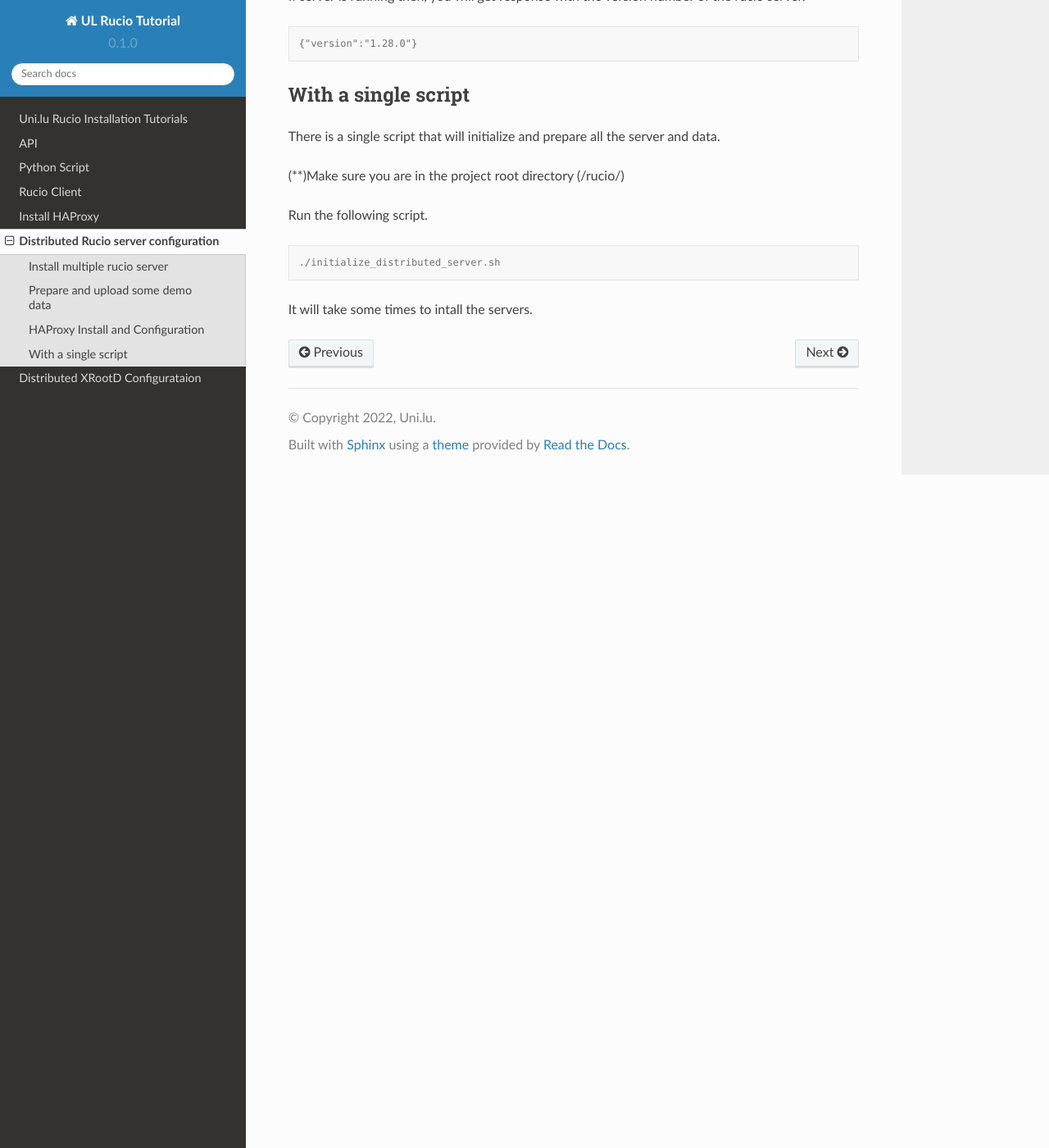
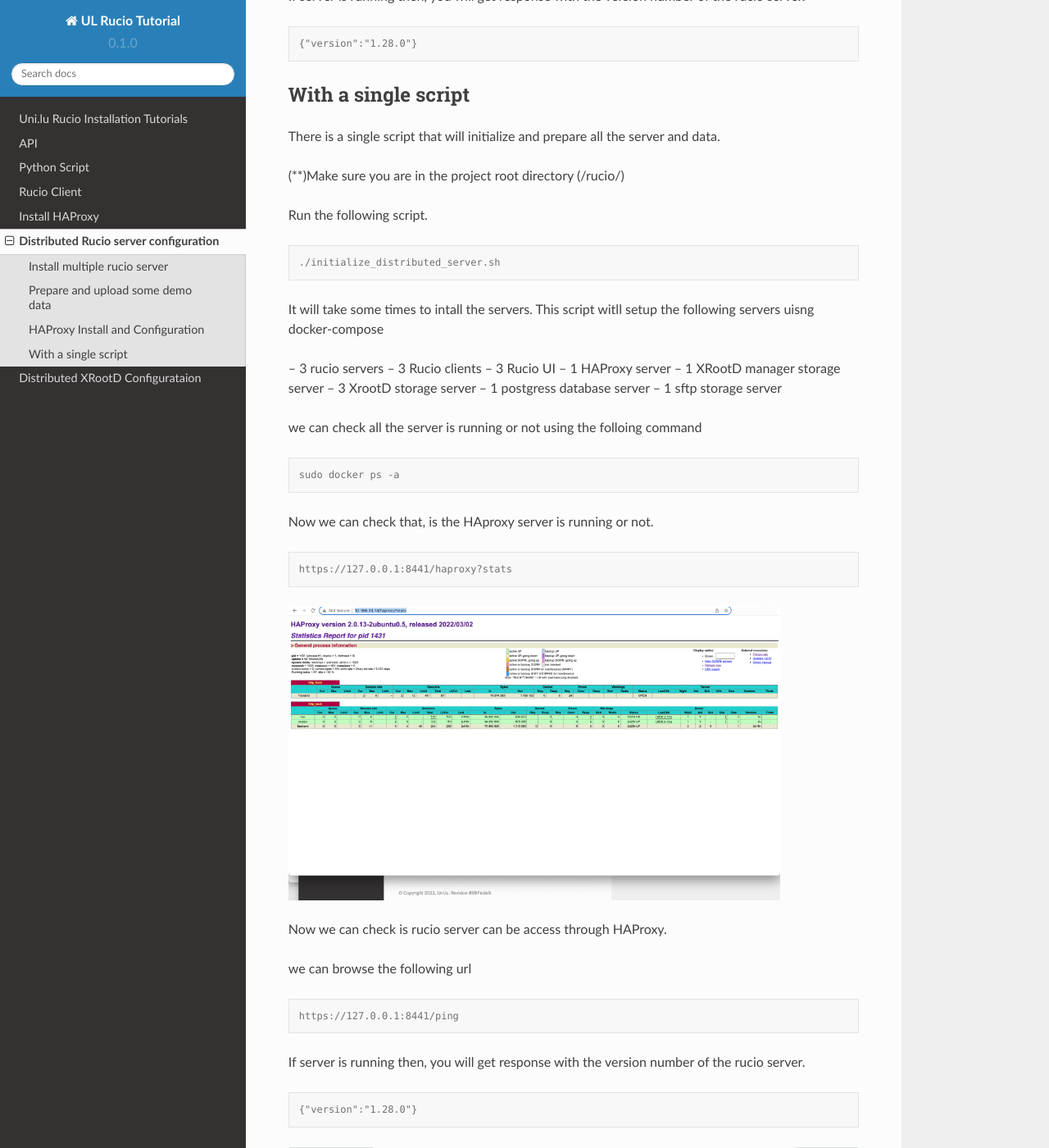
Before and after one commit to rahman-unilu/ulhpc-rucio-tutorials, a Sphinx documentation site: the page built from docs/source/distributedrucio.rst, in a window 1280 px wide and 1400 px high, scrolled down 5450 px. Shown: the whole window at 82% size. Built offline with Sphinx 7.4.7 and the Read the Docs theme 2.0.0, drawn with Linux system fonts in a browser that asks for light colours.

Commit message:
Update distributedrucio.rst

```diff
--- a/docs/source/distributedrucio.rst
+++ b/docs/source/distributedrucio.rst
@@ -239,4 +239,42 @@ Run the following script.
 	./initialize_distributed_server.sh
 
 
-It will take some times to intall the servers.
+It will take some times to intall the servers. This script witll setup the following servers uisng docker-compose
+
+-- 3 rucio servers
+-- 3 Rucio clients
+-- 3 Rucio UI
+-- 1 HAProxy server
+-- 1 XRootD manager storage server
+-- 3 XrootD storage server
+-- 1 postgress database server
+-- 1 sftp storage server
+
+we can check all the server is running or not using the folloing command
+
+.. code-block:: console
+
+	sudo docker ps -a
+
+Now we can check that, is the HAproxy server is running or not.
+
+.. code-block:: console
+
+    https://127.0.0.1:8441/haproxy?stats
+
+.. image:: haproxy_state_page.png
+   :width: 600
+
+Now we can check is rucio server can be access through HAProxy.
+
+we can browse the following url
+
+.. code-block:: console
+
+  https://127.0.0.1:8441/ping
+
+If server is running then, you will get response with the version number of the rucio server.
+
+.. code-block:: console
+
+    {"version":"1.28.0"}
```
